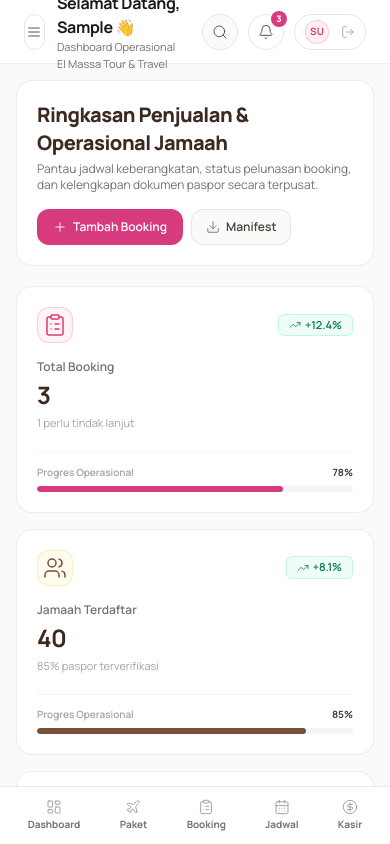
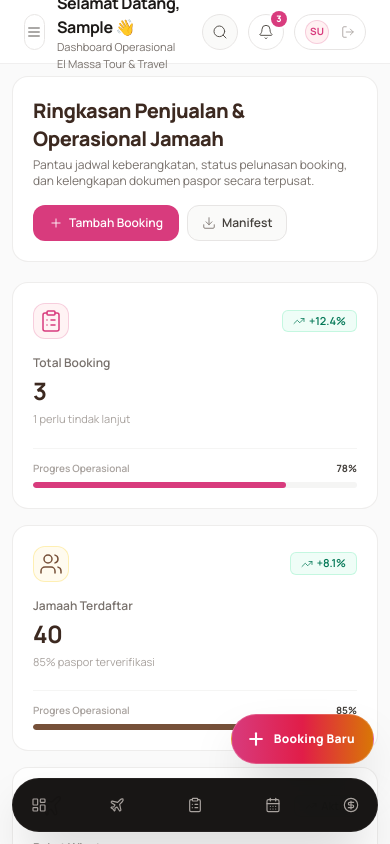
Before and after one commit to darcia2024/elmassa-administration, a Next.js app: page / in a window 390 px wide. Shown: the top 844 px of the page. Built offline with nearby package versions, Linux system fonts and the light colour scheme; sample sign-in values are in the browser's storage.

Commit message:
feat: iOS/Android native mobile app dock & FAB layout

```diff
--- a/components/app-shell.tsx
+++ b/components/app-shell.tsx
@@ -19,6 +19,7 @@ import {
   LogOut,
   Menu,
   Plane,
+  Plus,
   ReceiptText,
   Search,
   Settings,
@@ -697,16 +698,27 @@ export function AppShell({ children }: AppShellProps) {
           </div>
         </header>
 
-        {/* Dashboard Main Content Area (Smooth Page Transition Animation) */}
-        <div key={pathname} className="p-4 sm:p-6 pb-24 lg:pb-6 animate-in fade-in slide-in-from-bottom-2 duration-300 ease-out">
+        {/* Dashboard Main Content Area (Native App Touch Padding) */}
+        <div key={pathname} className="p-3 sm:p-6 pb-28 lg:pb-6 animate-in fade-in slide-in-from-bottom-2 duration-300 ease-out max-w-7xl mx-auto">
           {children}
         </div>
       </section>
 
-      {/* 📱 SLEEK MOBILE BOTTOM NAVIGATION DOCK (100% Mobile Optimized Experience) */}
-      <nav className="fixed bottom-0 left-0 right-0 z-30 flex items-center justify-around border-t border-stone-200/80 bg-white/95 backdrop-blur-md px-2 py-2 shadow-xl lg:hidden font-sans">
+      {/* 🚀 NATIVE MOBILE FLOATING ACTION BUTTON (FAB) */}
+      <Link
+        href="/booking/form"
+        className="fixed bottom-20 right-4 z-40 flex items-center gap-2 rounded-full bg-gradient-to-r from-brand-pink via-rose-600 to-amber-600 p-3.5 text-white shadow-2xl hover:shadow-brand-pink/40 active:scale-95 transition-all lg:hidden border border-white/20"
+        aria-label="Tambah Booking Baru"
+      >
+        <Plus className="h-5 w-5 stroke-[2.5]" />
+        <span className="text-xs font-black tracking-wide pr-1">Booking Baru</span>
+      </Link>
+
+      {/* 📱 HIGH-END NATIVE MOBILE FLOATING BOTTOM DOCK (iOS Dynamic Island Style) */}
+      <div className="fixed inset-x-3 bottom-3 z-40 mx-auto max-w-md lg:hidden font-sans">
+        <nav className="flex items-center justify-between rounded-full border border-stone-800/80 bg-stone-950/95 backdrop-blur-xl p-1.5 text-stone-400 shadow-2xl ring-1 ring-white/10">
           {[
-          { label: "Dashboard", icon: LayoutDashboard, href: "/dashboard" },
+            { label: "Beranda", icon: LayoutDashboard, href: "/dashboard" },
             { label: "Paket", icon: Plane, href: "/paket" },
             { label: "Booking", icon: ClipboardList, href: "/booking" },
             { label: "Jadwal", icon: CalendarDays, href: "/jadwal" },
@@ -715,22 +727,32 @@ export function AppShell({ children }: AppShellProps) {
             const Icon = tab.icon;
             const isActive = pathname === tab.href || pathname.startsWith(tab.href + "/");
 
+            if (isActive) {
               return (
                 <Link
                   key={tab.href}
                   href={tab.href}
-              className={`flex flex-col items-center justify-center gap-0.5 rounded-xl px-3 py-1 transition text-[10px] font-bold ${
-                isActive
-                  ? "text-brand-pink bg-rose-50/80"
-                  : "text-stone-500 hover:text-stone-900"
-              }`}
+                  className="flex items-center gap-2 rounded-full bg-brand-pink px-4 py-2.5 text-xs font-extrabold text-white shadow-md transition-all active:scale-95 shrink-0"
                 >
-              <Icon className={`h-4 w-4 ${isActive ? "text-brand-pink" : "text-stone-400"}`} strokeWidth={isActive ? 2 : 1.5} />
+                  <Icon className="h-4 w-4" strokeWidth={2.5} />
                   <span>{tab.label}</span>
+                </Link>
+              );
+            }
+
+            return (
+              <Link
+                key={tab.href}
+                href={tab.href}
+                className="grid h-10 w-10 place-items-center rounded-full text-stone-400 hover:text-white active:bg-stone-800/80 active:scale-90 transition"
+                aria-label={tab.label}
+              >
+                <Icon className="h-4 w-4" strokeWidth={1.75} />
               </Link>
             );
           })}
         </nav>
+      </div>
 
     </main>
   );
```
Lines whose indentation alone changed are shown as unchanged.
